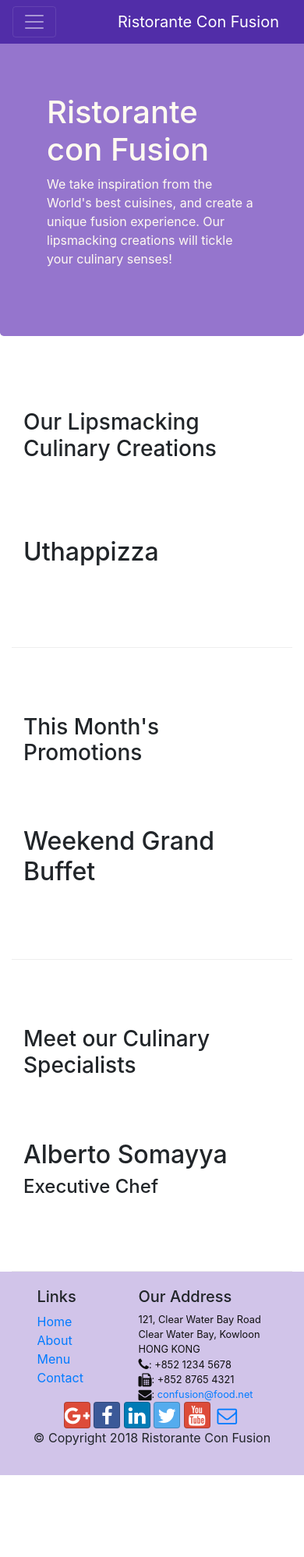
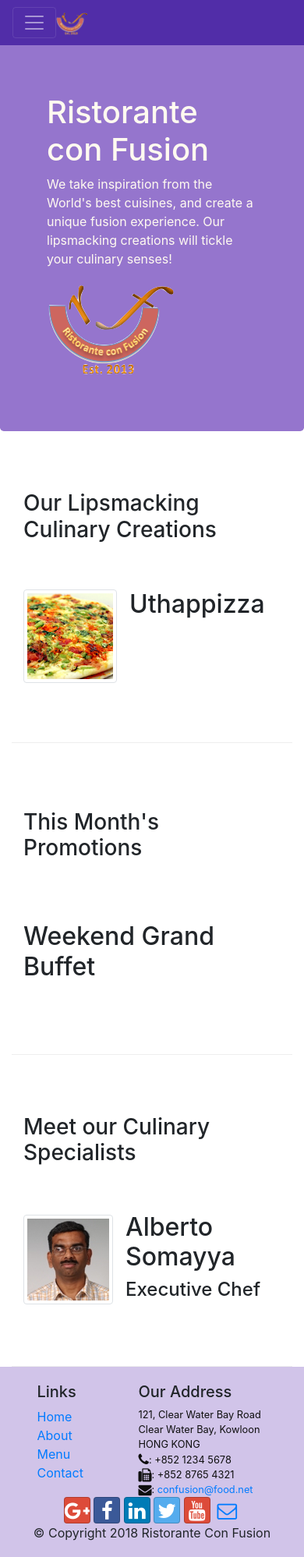
Before and after one commit to LamiaaMustafa/test-bootstrap, a website: page index.html in a window 390 px wide. Shown: the top 1997 px of the page at 78% size. Before the commit the page ends 1892 px from the top, so only its background shows below. Drawn offline with nearby package versions, Linux system fonts and the light colour scheme.

Commit message:
Images and Media

```diff
--- a/index.html
+++ b/index.html
@@ -22,7 +22,7 @@
             data-target="#Navbar">
                 <span class="navbar-toggler-icon"></span>
             </button>
-            <a class="navbar-brand" href="#">Ristorante Con Fusion</a>
+            <a class="navbar-brand mr-auto" href="#"><img src="img/logo.png" height="30" width="41"></a>
             <div class="collapse navbar-collapse" id="Navbar">
                 <ul class="navbar-nav mr-auto">
                     <li class="nav-item active"><a class="nav-link" href="#"><span class="fa fa-home fa-lg"></span> Home</a></li>
@@ -41,7 +41,8 @@
                     <h1>Ristorante con Fusion</h1>
                     <p>We take inspiration from the World's best cuisines, and create a unique fusion experience. Our lipsmacking creations will tickle your culinary senses!</p>
                 </div>
-                <div class="col-12 col-sm">
+                <div class="col-12 col-sm align-self-center">
+                    <img src="img/logo.png" class="img-fluid">
                 </div>
             </div>
         </div>
@@ -53,8 +54,14 @@
                 <h3>Our Lipsmacking Culinary Creations</h3>
             </div>
             <div class="col col-sm oreder-sm-first col-md">
-                <h2>Uthappizza</h2>
-                <p class="d-none d-sm-block">A unique combination of Indian Uthappam (pancake) and Italian pizza, topped with Cerignola olives, ripe vine cherry tomatoes, Vidalia onion, Guntur chillies and Buffalo Paneer.</p>
+                <div class="media">
+                        <img class="d-flex mr-3 img-thumbnail align-self-center"
+                        src="img/uthappizza.png" alt="Uthappizza">
+                <div class="media-body">
+                    <h2 class="mt-0">Uthappizza</h2>
+                    <p class="d-none d-sm-block">A unique combination of Indian Uthappam (pancake) and Italian pizza, topped with Cerignola olives, ripe vine cherry tomatoes, Vidalia onion, Guntur chillies and Buffalo Paneer.</p>
+                </div>
+                </div>
             </div>
         </div>
 
@@ -74,9 +81,19 @@
                 <h3>Meet our Culinary Specialists</h3>
             </div>
             <div class="col col-sm oreder-sm-first col-md">
-                <h2>Alberto Somayya</h2>
-                <h4>Executive Chef</h4>
-                <p class="d-none d-sm-block">Award winning three-star Michelin chef with wide International experience having worked closely with whos-who in the culinary world, he specializes in creating mouthwatering Indo-Italian fusion experiences. </p>
+                <div class="media">
+                    <img class="d-flex mr-3 img-thumbnail align-self-center"
+                            src="img/alberto.png" alt="Alberto Somayya">
+                    <div class="media-body">
+                        <h2 class="mt-0">Alberto Somayya</h2>
+                        <h4>Executive Chef</h4>
+                        <p class="d-none d-sm-block">Award winning three-star Michelin chef with wide
+                            International experience having worked closely with
+                            whos-who in the culinary world, he specializes in
+                            creating mouthwatering Indo-Italian fusion experiences.
+                            </p>
+                    </div>
+                </div>
             </div>
         </div>
     </div>
```
Also changed, not shown: aboutus.html (+4 -3 lines), contactus.html (+3 -2 lines), img/alberto.png (added), img/buffet.png (added), img/logo.png (added), img/uthappizza.png (added), 1 other file.
